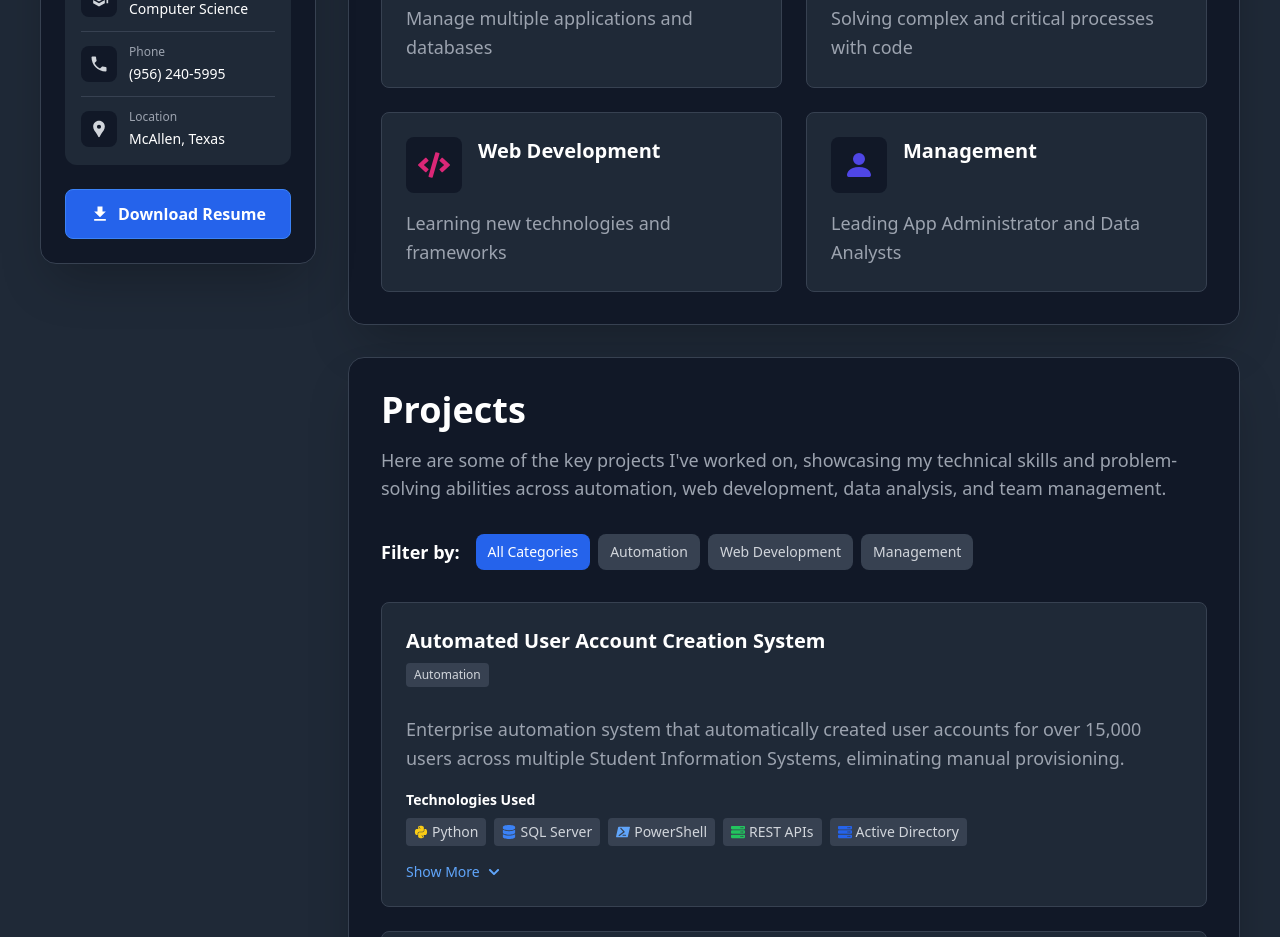
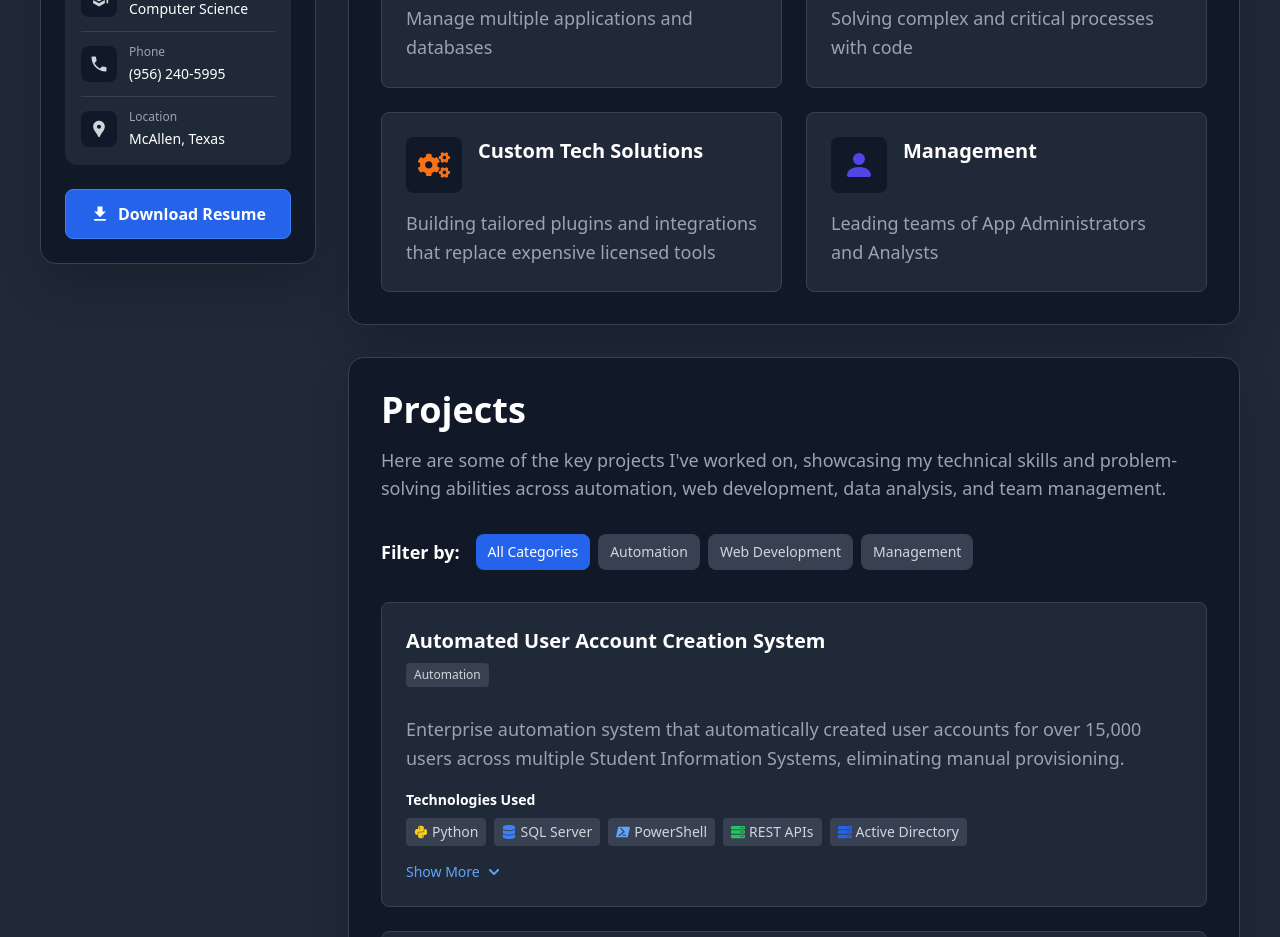
Before and after one commit to Durzo95/jerry-guerrero-portfolio, a Next.js app: page / in a window 1280 px wide. Shown: the part 1040-1977 px from the top of the page. Built offline with nearby package versions, Linux system fonts and the light colour scheme.

Commit message:
Update whatIDoData to replace "Web Development" with "Custom Tech Solutions" and enhance the description; add FaCogs icon for improved representation of services offered.

```diff
--- a/data/whatIDoData.ts
+++ b/data/whatIDoData.ts
@@ -1,6 +1,6 @@
 // an object that holds the social media links
 import { MdSettings } from "react-icons/md";
-import { FaCode } from "react-icons/fa";
+import { FaCode, FaCogs } from "react-icons/fa";
 import { AiOutlineCloudServer } from "react-icons/ai";
 import { VscDebugConsole } from "react-icons/vsc";
 import { BsFillPersonFill } from "react-icons/bs";
@@ -27,15 +27,15 @@ const whatIDoData: Array<{
     tailwindColor: "text-green-600",
   },
   {
-    Icon: FaCode,
-    title: "Web Development",
-    description: "Learning new technologies and frameworks",
-    tailwindColor: "text-pink-600",
+    Icon: FaCogs,
+    title: "Custom Tech Solutions",
+    description: "Building tailored plugins and integrations that replace expensive licensed tools",
+    tailwindColor: "text-orange-500",
   },
   {
     Icon: BsFillPersonFill,
     title: "Management",
-    description: "Leading App Administrator and Data Analysts",
+    description: "Leading teams of App Administrators and Analysts",
     tailwindColor: "text-indigo-600",
   },
 ];
```
